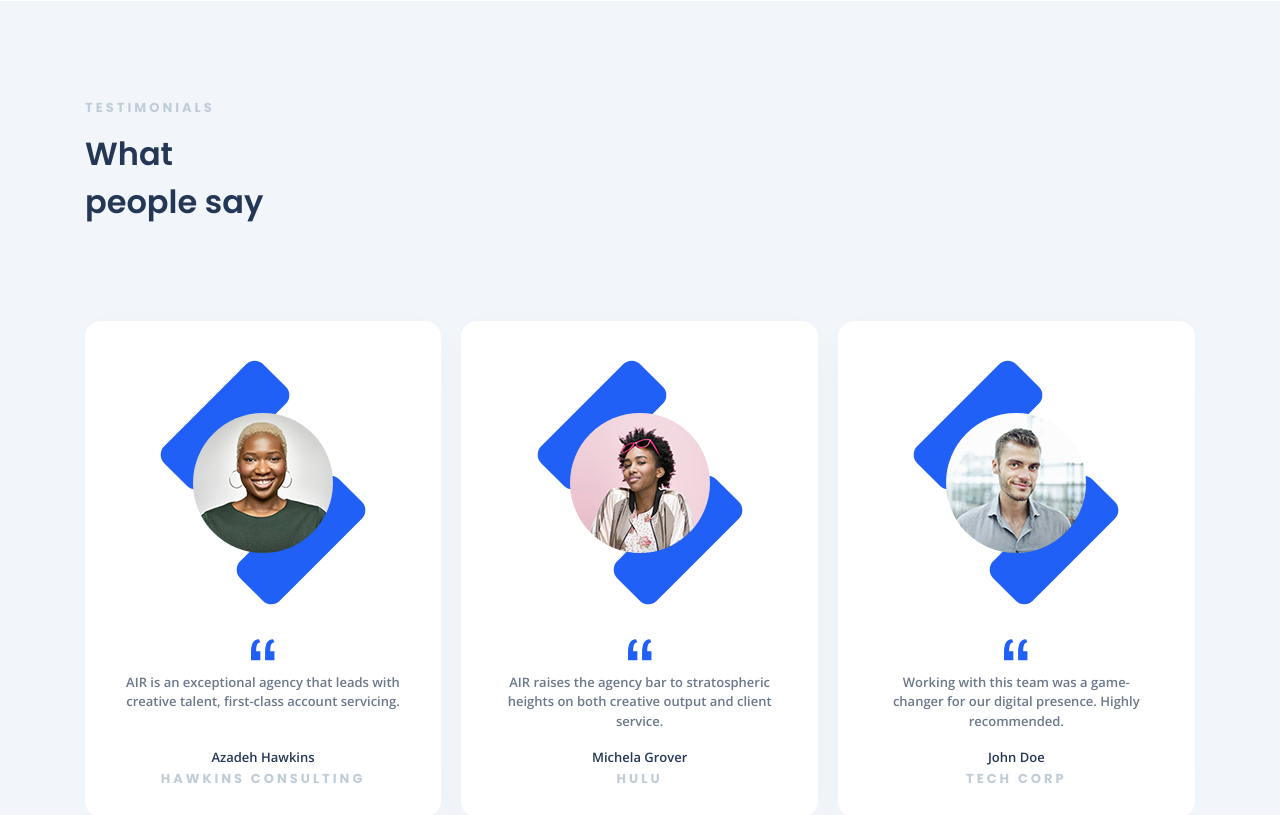
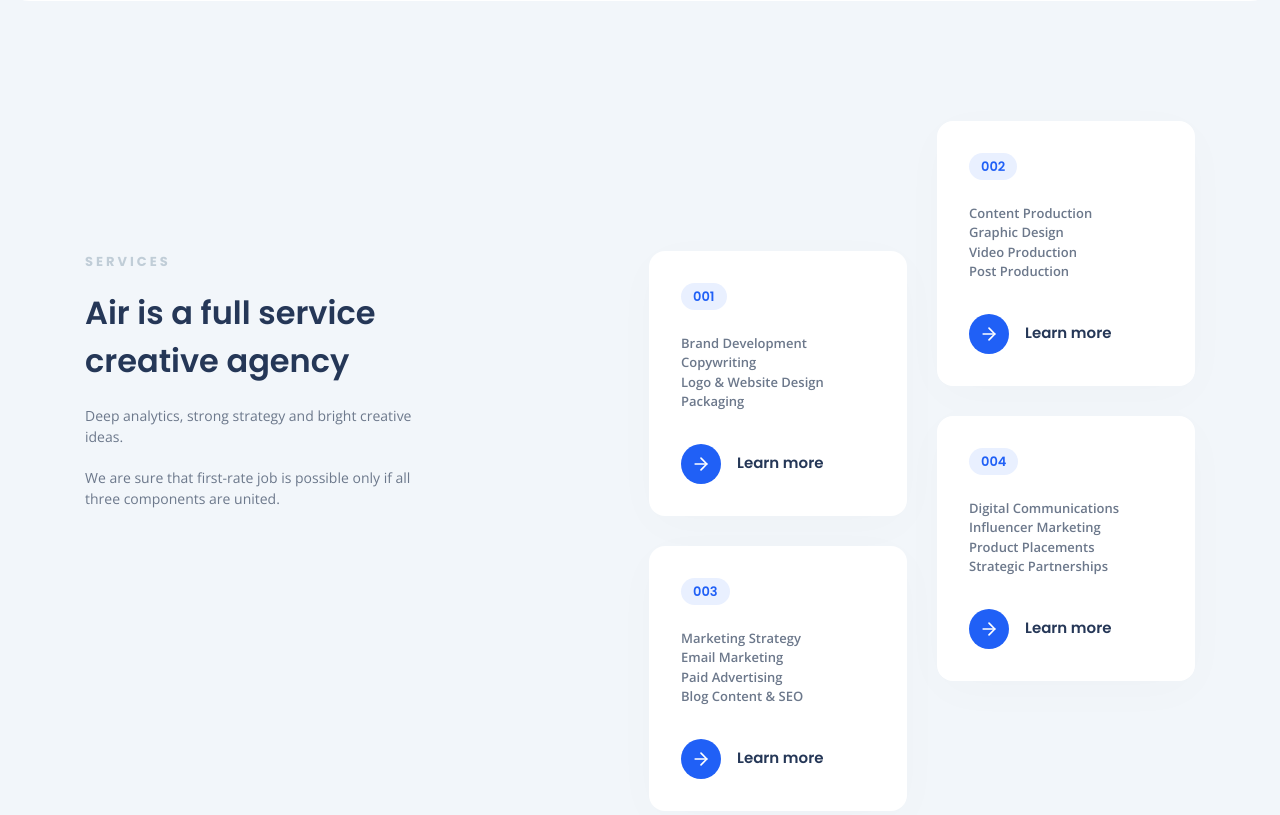
Before and after one commit to YuliiaKosenchuk/air, a Next.js app: page / in a window 1280 px wide. Shown: the part 1400-2215 px from the top of the page. Built offline with nearby package versions, Linux system fonts and the light colour scheme.

Commit message:
add section service

```diff
--- a/app/components/OurExpertise/OurExpertise.module.scss
+++ b/app/components/OurExpertise/OurExpertise.module.scss
@@ -5,6 +5,7 @@
   position: relative;
   z-index: 2;
   margin-top: -30px;
+  margin-bottom: -30px;
   padding: 130px 20px;
   border-radius: 30px;
   background-color:$bg-color-secondary;
--- /dev/null
+++ b/app/components/ServiceCard/ServiceCard.js
@@ -0,0 +1,52 @@
+"use client";
+import * as motion from "motion/react-client";
+import { ArrowRight } from "lucide-react";
+import styles from "./ServiceCard.module.scss";
+import { CARD_ITEM} from "../../../constants/animation";
+import { useEffect, useState } from "react";
+
+export default function ServiceCard({ item }) {
+  const [isMobile, setIsMobile] = useState(false);
+  const isEven = Number(item.id) % 2 === 0;
+
+  useEffect(() => {
+    const checkMobile = () => {
+      setIsMobile(window.innerWidth <= 640);
+    };
+
+    checkMobile();
+    window.addEventListener("resize", checkMobile);
+
+    return () => window.removeEventListener("resize", checkMobile);
+  }, []);
+
+  const cardVariants = {
+    hidden: CARD_ITEM.hidden,
+    visible: {
+      ...CARD_ITEM.visible,
+      y: isEven && !isMobile ? -130 : 0,
+    },
+  };
+
+  return (
+    <motion.div
+      className={styles.card}
+      variants={cardVariants}
+    >
+      <span className={styles.idBadge}>{item.id}</span>
+      <div className={styles.content}>
+        <ul className={styles.list}>
+          {item.list.map((text, index) => (
+            <li key={index}>{text}</li>
+          ))}
+        </ul>
+      </div>
+      <button className={styles.learnMore}>
+        <div className={styles.iconWrapper}>
+          <ArrowRight size={20} color="white" />
+        </div>
+        <span>Learn more</span>
+      </button>
+    </motion.div>
+  );
+}
--- /dev/null
+++ b/app/components/ServiceCard/ServiceCard.module.scss
@@ -0,0 +1,59 @@
+@use "../../../styles/variables" as *;
+@use "../../../styles/mixins" as *;
+
+.card {
+  background: $bg-color-secondary;
+  border-radius: 16px;
+  padding: 32px;
+  box-shadow: 0 10px 50px rgba(0, 0, 0, 0.02);
+  display: flex;
+  flex-direction: column;
+  min-height: 264px;
+}
+
+.idBadge {
+  @include title-base(13px);
+  color: $bg-color-underline;
+  line-height: 1;
+  background: $bg-color-light;
+  padding: 7px 12px;
+  margin-bottom: 24px;
+  border-radius: 23px;
+  width: fit-content;
+}
+
+.list {
+  list-style: none;
+  margin-bottom: 32px;
+  li {
+    @include text-base(13px, 600);
+  }
+}
+
+.learnMore {
+  @include title-base(15px);
+
+  display: flex;
+  align-items: center;
+  justify-content: start;
+  gap: 16px;
+
+  margin-top: auto;
+  padding: 0;
+  background: none;
+
+  .iconWrapper {
+    background: $bg-color-underline;
+    border-radius: 50%;
+    width: 40px;
+    height: 40px;
+    display: flex;
+    align-items: center;
+    justify-content: center;
+    transition: transform 0.3s ease;
+  }
+
+  &:hover .iconWrapper {
+    transform: scale(1.2);
+  }
+}
--- /dev/null
+++ b/app/components/ServicesSection/ServicesSection.js
@@ -0,0 +1,40 @@
+import * as motion from "motion/react-client";
+import { services } from "./../../../data/services";
+import ServiceCard from "../ServiceCard/ServiceCard";
+import styles from "./ServicesSection.module.scss";
+import { CARD_CONTAINER, FADE_IN_VIEW } from "../../../constants/animation";
+
+export default function ServicesSection() {
+  return (
+    <section className={styles.section}>
+      <div className="container">
+        <div className={styles.gridContainer}>
+          <motion.div className={styles.headerColumn} {...FADE_IN_VIEW}>
+            <span className={styles.overline}>SERVICES</span>
+            <h2 className={styles.title}>
+              Air is a full service creative agency
+            </h2>
+            <div className={styles.description}>
+              <p>Deep analytics, strong strategy and bright creative ideas.</p>
+              <p>
+                We are sure that first-rate job is possible only if all three
+                components are united.
+              </p>
+            </div>
+          </motion.div>
+          <motion.div
+            className={styles.gridColumn}
+            variants={CARD_CONTAINER}
+            initial="hidden"
+            whileInView="visible"
+            viewport={{ once: true, margin: "-50px" }}
+          >
+            {services.map((item) => (
+              <ServiceCard key={item.id} item={item} />
+            ))}
+          </motion.div>
+        </div>
+      </div>
+    </section>
+  );
+}
--- /dev/null
+++ b/app/components/ServicesSection/ServicesSection.module.scss
@@ -0,0 +1,67 @@
+@use "../../../styles/variables" as *;
+@use "../../../styles/mixins" as *;
+
+.section {
+  padding: 280px 10px 50px 10px;
+  background-color: $bg-color-primary;
+
+   @include respond-to("tablet") {
+    padding-top: 180px;
+  }
+
+  @include respond-to('sm-mobile') {
+    padding-top: 150px;
+  }
+}
+
+.gridContainer {
+  display: grid;
+  grid-template-columns: 1fr 1.5fr;
+  gap: 200px;
+
+  @include respond-to("tablet") {
+    gap: 56px;
+    grid-template-columns: 1fr;
+  }
+}
+
+.headerColumn {
+  position: sticky;
+  top: 100px;
+
+
+  @include respond-to("tablet") {
+    position: static;
+    max-width: 260px;
+  }
+
+  @include respond-to('mobile') {
+    min-width: 100%
+  }
+}
+
+.overline {
+  @include subtitle-base();
+}
+
+.title {
+  @include title-base();
+  margin: 20px 0;
+}
+
+.description {
+  @include text-base(14px);
+  display: flex;
+  flex-direction: column;
+  gap: 20px;
+}
+
+.gridColumn {
+  display: grid;
+  grid-template-columns: 1fr 1fr;
+  gap: 30px;
+
+  @include respond-to('mobile') {
+    grid-template-columns: 1fr;
+  }
+}
--- a/app/page.js
+++ b/app/page.js
@@ -3,6 +3,8 @@ import OurExpertise from "./components/OurExpertise/OurExpertise";
 import Header from "./components/Header/Header";
 import VisionSection from "./components/VisionSection/VisionSection";
 import TestimonialsSection from "./components/TestimonialsSection/TestimonialsSection";
+import ServicesSection from "./components/ServicesSection/ServicesSection";
+
 
 export default function Home() {
   return (
@@ -10,6 +12,7 @@ export default function Home() {
       <Header />
       <WhoWeAre />
       <OurExpertise />
+      <ServicesSection />
       <TestimonialsSection />
       <VisionSection />
     </main>
--- /dev/null
+++ b/data/services.js
@@ -0,0 +1,19 @@
+export const services = [
+  {
+    id: "001",
+    list: [ "Brand Development", "Copywriting", "Logo & Website Design", "Packaging"],
+  },
+  {
+    id: "002",
+    list: ["Content Production", "Graphic Design", "Video Production", "Post Production"],
+  },
+  {
+    id: "003",
+    title: "Marketing Strategy",
+    list: ["Marketing Strategy", "Email Marketing", "Paid Advertising", "Blog Content & SEO"],
+  },
+  {
+    id: "004",
+    list: ["Digital Communications", "Influencer Marketing", "Product Placements", "Strategic Partnerships"],
+  }
+];
--- a/package.json
+++ b/package.json
@@ -11,6 +11,7 @@
   "dependencies": {
     "embla-carousel-autoplay": "^8.6.0",
     "embla-carousel-react": "^8.6.0",
+    "lucide-react": "^0.575.0",
     "motion": "^12.34.3",
     "next": "16.1.6",
     "react": "19.2.3",
--- a/styles/_variables.scss
+++ b/styles/_variables.scss
@@ -10,7 +10,8 @@ $color-primary:#253757;
 $color-secondary: #6C788B;
 $color-subtitle: #C0CDD7;
 $color-accent: #FFF;
-$bg-color-dark: #2C2C2C;
 $bg-color-primary:#F2F6FA;
 $bg-color-secondary: #FFF;
+$bg-color-dark: #2C2C2C;
+$bg-color-light:#e9f0ff;
 $bg-color-underline: #2060F6;
```
Also changed, not shown: styles/_normalize.scss (renamed from styles/normalize.scss), 1 other file (tests, documents, lock files or other folders).
